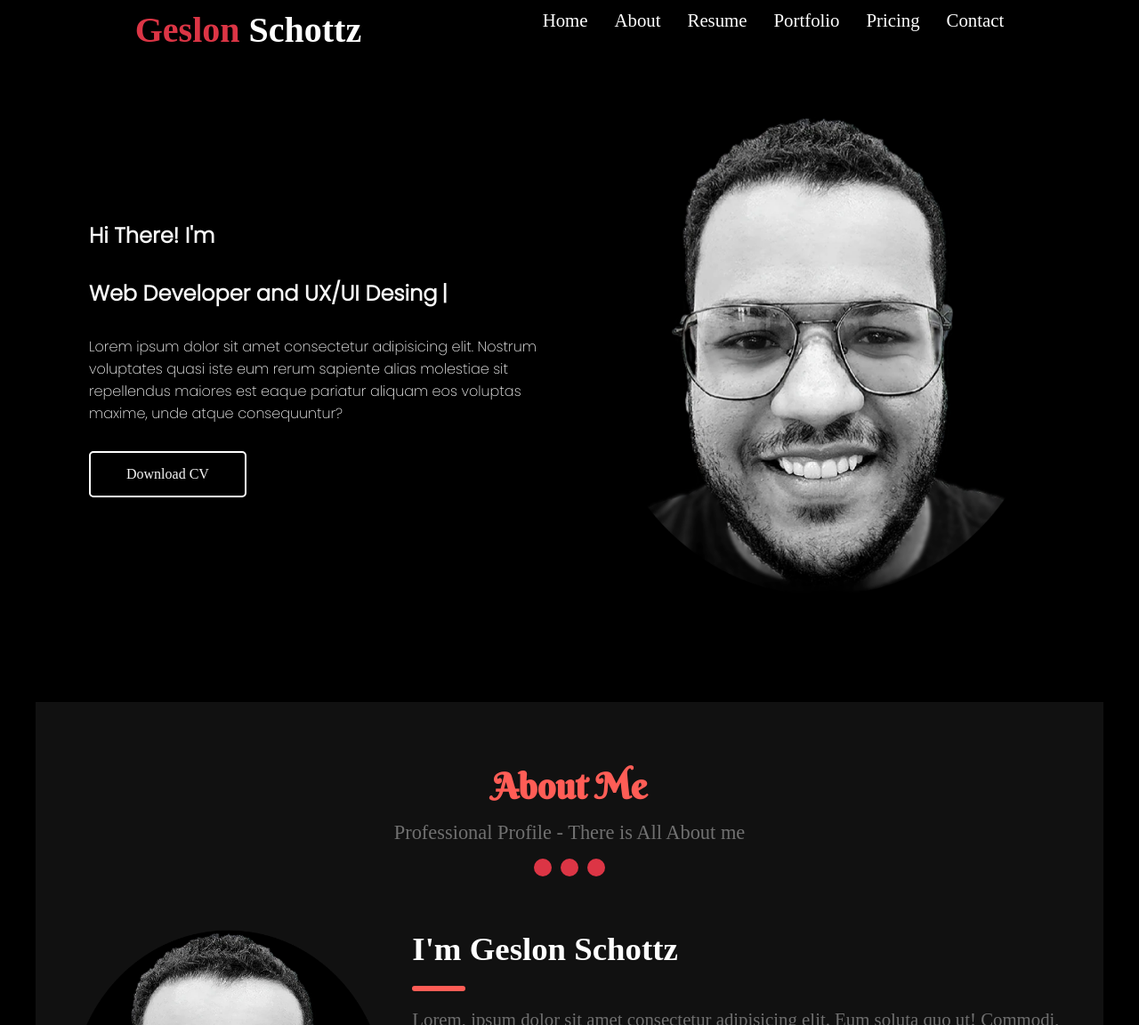
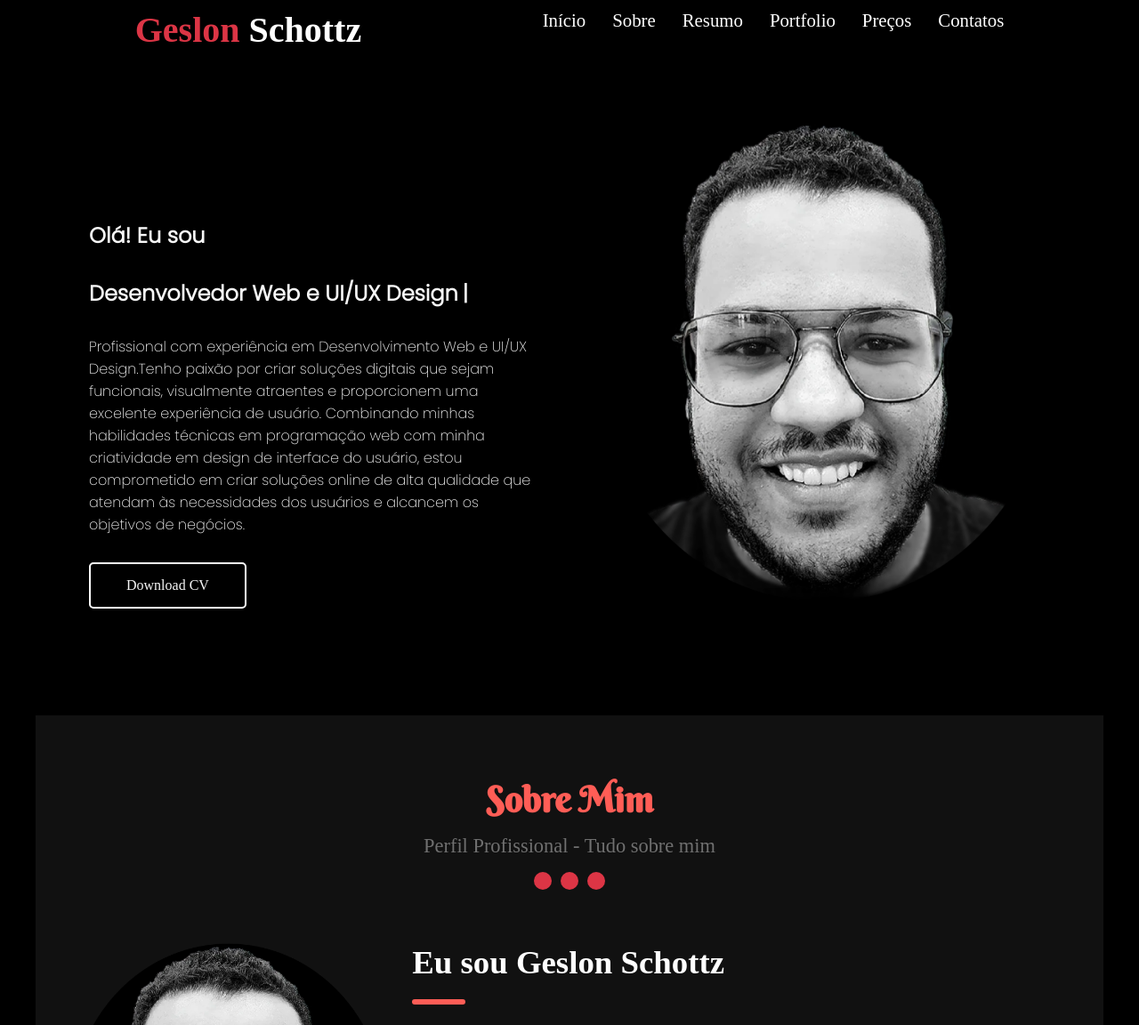
Before and after one commit to Geslon/Portifolio, a plain HTML site: page index.html in a window 1280 px wide. Shown: the top 1152 px of the page at 89% size. Drawn offline with Linux system fonts and the light colour scheme.

Commit message:
algumas traduções

```diff
--- a/index.html
+++ b/index.html
@@ -13,12 +13,12 @@
         <h1>Geslon <span>Schottz</span></h1>
         <nav>
             <ul arial-label="navegação primaria" class="navegacao-primaria">
-                <li><a href="#home">Home</a></li>
-                <li><a href="#about">About</a></li>
-                <li><a href="#resume">Resume</a></li>
+                <li><a href="#home">Início</a></li>
+                <li><a href="#about">Sobre</a></li>
+                <li><a href="#resume">Resumo</a></li>
                 <li><a href="#portfolio">Portfolio</a></li>
-                <li><a href="#pricing">Pricing</a></li>
-                <li><a href="#contact">Contact</a></li>
+                <li><a href="#pricing">Preços</a></li>
+                <li><a href="#contact">Contatos</a></li>
             </ul>
             <i class="fa-solid fa-bars"></i>
         </nav>
@@ -27,9 +27,9 @@
     </header>
     <section aria-label="seção curriculo download Geslon" class="section-div">
         <div>
-            <h2>Hi There! I'm</h2>
-            <h2 class="digitando">Web Developer and UX/UI Desing</h2>
-            <p>Lorem ipsum dolor sit amet consectetur adipisicing elit. Nostrum voluptates quasi iste eum rerum sapiente alias molestiae sit repellendus maiores est eaque pariatur aliquam eos voluptas maxime, unde atque consequuntur?</p>
+            <h2>Olá! Eu sou</h2>
+            <h2 class="digitando">Desenvolvedor Web e UI/UX Design</h2>
+            <p>Profissional com experiência em Desenvolvimento Web e UI/UX Design.Tenho paixão por criar soluções digitais que sejam funcionais, visualmente atraentes e proporcionem uma excelente experiência de usuário. Combinando minhas habilidades técnicas em programação web com minha criatividade em design de interface do usuário, estou comprometido em criar soluções online de alta qualidade que atendam às necessidades dos usuários e alcancem os objetivos de negócios.</p>
             <a href="#">Download CV</a>
         </div>
         <img src="img/eu-redondo.png" alt="ilustrativa imagem de uma pessoa">
@@ -38,8 +38,8 @@
     <main>
         <article aria-label="seção sobre mim" class="sobre">
             <div class="sobre_titulo">
-                <h1>About Me</h1>
-                <p>Professional Profile - There is All About me</p>
+                <h1>Sobre Mim</h1>
+                <p>Perfil Profissional - Tudo sobre mim</p>
                 <div aria-label="seção apenas de ilutração de botões.">
                     <span></span>
                     <span></span>
@@ -49,7 +49,7 @@
             <img src="img/eu-redondo.png" alt="imagem de uma pessoa ilustrativa">
             <div class="sobre_conteudo">
                 <div class="sobre_texto">
-                    <h1>I'm Geslon Schottz</h1>
+                    <h1>Eu sou Geslon Schottz</h1>
                     <p>Lorem, ipsum dolor sit amet consectetur          adipisicing elit. Eum soluta quo ut! Commodi, architecto excepturi, eum asperiores cumque voluptatem explicabo deleniti repellendus laboriosam, reprehenderit numquam tempore rerum totam exercitationem quibusdam.
                     Lorem ipsum dolor sit amet consectetur adipisicing elit.
                     <br>
```
